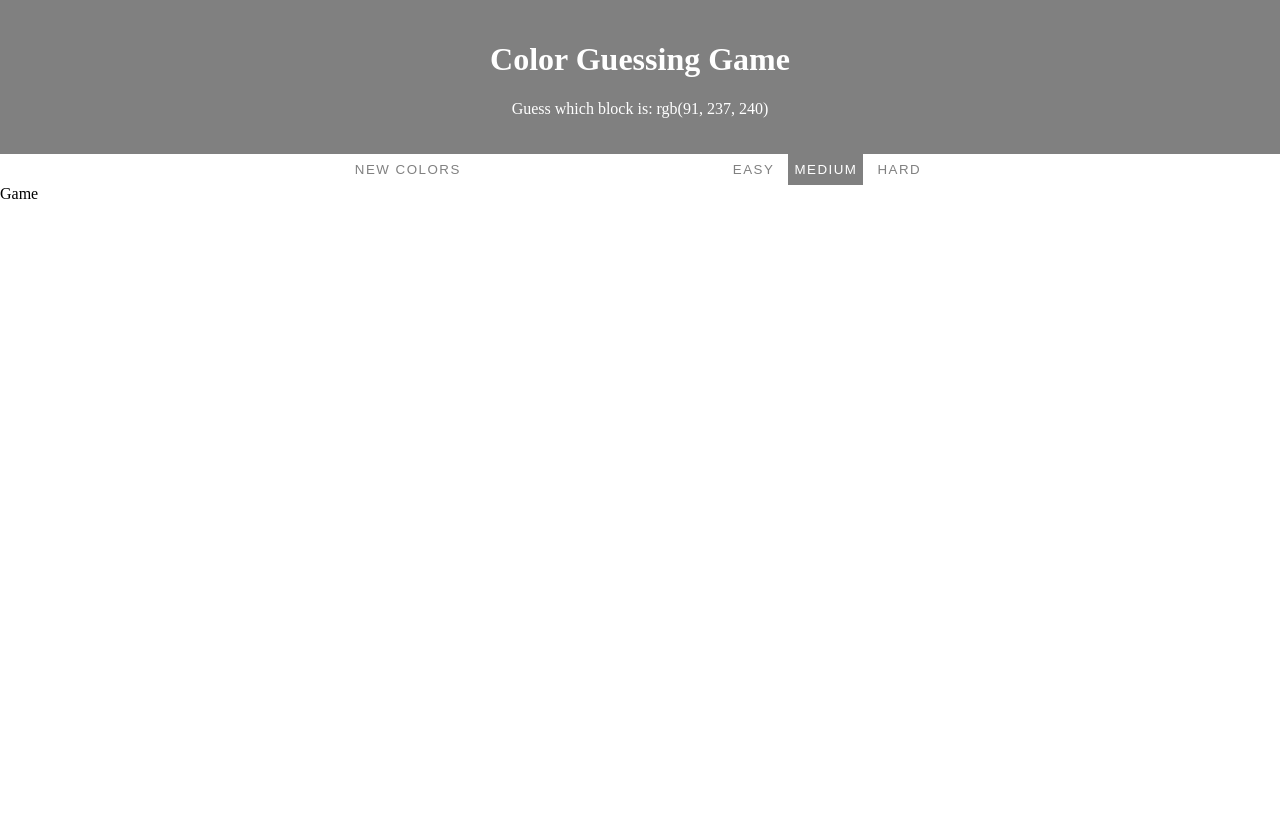
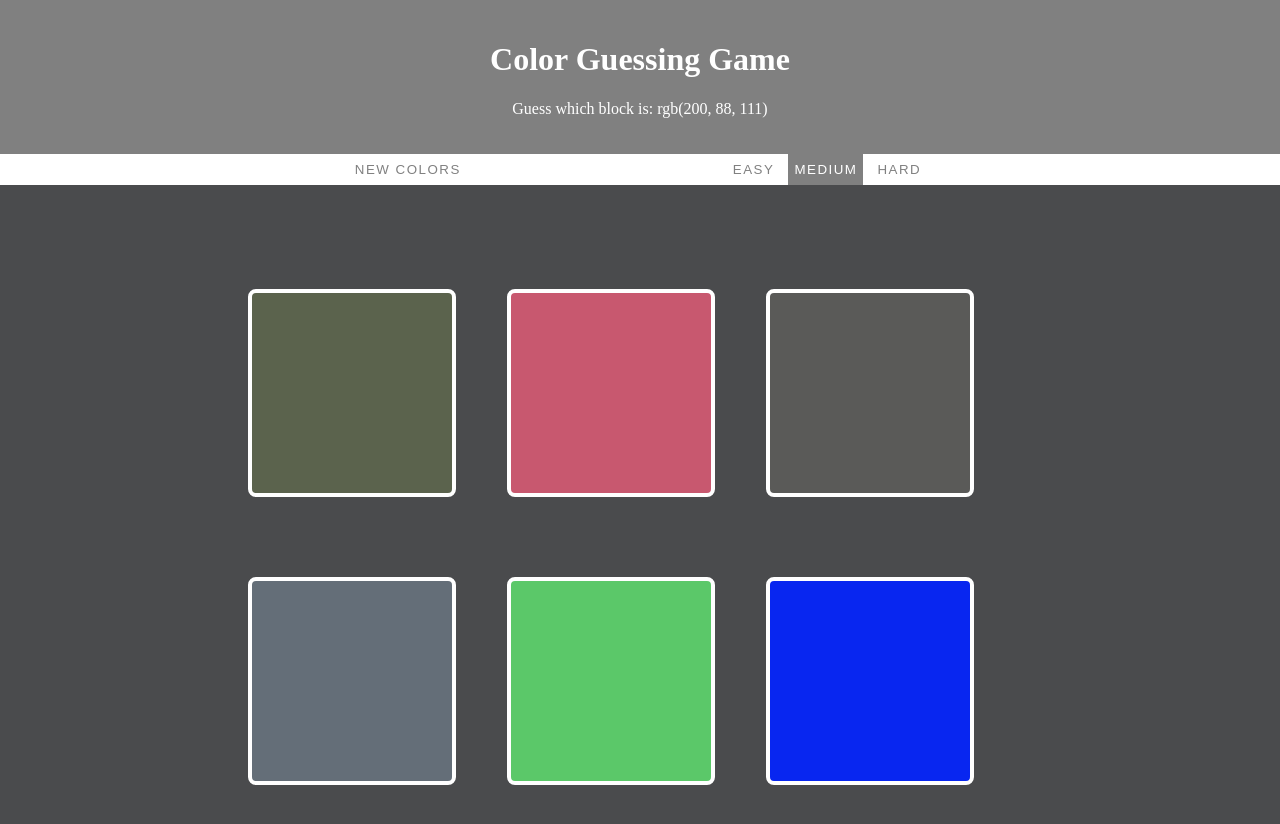
Before and after one commit to sanchito59/color-guessing-game, a React (Create React App) app: page / in a window 1280 px wide. Shown: the top 824 px of the page. Before the commit the page ends 800 px from the top, so only its background shows below. Built offline with nearby package versions, Linux system fonts and the light colour scheme.

Commit message:
add game v0.9

```diff
--- /dev/null
+++ b/src/components/pages/Homepage/components/Game/components/ColorBlock/index.jsx
@@ -0,0 +1,38 @@
+import React, { useState } from "react";
+import styled from "styled-components";
+
+const ColorSquare = styled.div`
+  border: 4px solid white;
+  width: 200px;
+  height: 200px;
+  border-radius: 8px;
+  margin: 40px;
+  background: ${(props) => props.color};
+  visibility: ${(props) => props.visible};
+
+  transition: border 0.5s;
+  :hover {
+    border: 3px solid black;
+    cursor: pointer;
+  }
+
+  @media (max-width: 767px) {
+    width: 150px;
+    height: 150px;
+    margin: 16px;
+  }
+`;
+
+const ColorBlock = ({ color, pickedColor, checkColor }) => {
+  const [visible, setVisibility] = useState("visible");
+
+  return (
+    <ColorSquare
+      color={color}
+      visible={visible}
+      onClick={() => setVisibility(checkColor(color, pickedColor))}
+    />
+  );
+};
+
+export default ColorBlock;
--- a/src/components/pages/Homepage/components/Game/index.jsx
+++ b/src/components/pages/Homepage/components/Game/index.jsx
@@ -1,13 +1,61 @@
 import React from "react";
+import ColorBlock from "./components/ColorBlock";
 import styled from "styled-components";
 
-const Game = () => {
-  const test = "";
+const GameSection = styled.section`
+  padding: 64px 0px;
+  display: flex;
+  justify-content: center;
+  background: rgb(74, 75, 77);
+
+  @media (max-width: 767px) {
+    padding: 32px 0px;
+  }
+`;
+
+const ColorGrid = styled.div`
+  display: grid;
+  grid-template-columns: 30% 30% 30%;
+
+  @media (max-width: 767px) {
+    grid-template-columns: 50% 50%;
+  }
+`;
+
+const Game = ({
+  colors,
+  pickedColor,
+  handleCorrect,
+  handleMessage,
+  handleButtonMessage,
+}) => {
+  const checkColor = (divColor, correctColor) => {
+    if (divColor === correctColor) {
+      handleCorrect(true);
+      handleMessage("CORRECT!");
+      handleButtonMessage("PLAY AGAIN?");
+      return "visible";
+    } else {
+      handleMessage("TRY AGAIN");
+      return "hidden";
+    }
+  };
 
   return (
-    <div>
-      <div>Game</div>
-    </div>
+    <GameSection>
+      <ColorGrid>
+        {colors.map((color, index) => {
+          return (
+            <ColorBlock
+              key={index}
+              color={color}
+              pickedColor={pickedColor}
+              checkColor={checkColor}
+            />
+          );
+        })}
+      </ColorGrid>
+    </GameSection>
   );
 };
 
--- a/src/components/pages/Homepage/index.jsx
+++ b/src/components/pages/Homepage/index.jsx
@@ -20,6 +20,7 @@ const MenuButton = styled.button`
   :hover {
     background: grey;
     color: white;
+    cursor: pointer;
   }
 `;
 
@@ -37,14 +38,24 @@ const Message = styled.span`
   width: 20%;
   padding: 8px 0px;
   text-align: center;
+  letter-spacing: 1.5px;
+  color: grey;
 `;
 
 const Homepage = () => {
   const [difficulty, setDifficulty] = useState(6);
-  const [colors, setColors] = useState([]);
-  const [pickedColor, setPickedColor] = useState("rgb(91, 237, 240)");
+  const [colors, setColors] = useState([
+    "rgb(91, 099, 77)",
+    "rgb(200, 88, 111)",
+    "rgb(90, 90, 88)",
+    "rgb(100, 110, 120)",
+    "rgb(91, 200, 105)",
+    "rgb(8, 38, 240)",
+  ]);
+  const [pickedColor, setPickedColor] = useState("rgb(200, 88, 111)");
   const [correct, setCorrect] = useState(false);
   const [message, setMessage] = useState("");
+  const [playButtonMessage, setPlayButtonMessage] = useState("NEW COLORS");
 
   const init = () => {
     console.log("initialized");
@@ -55,7 +66,7 @@ const Homepage = () => {
     <>
       <Header pickedColor={pickedColor} correct={correct} />
       <MenuBar changeColors={setColors} changeDifficulty={setDifficulty}>
-        <MenuButton>NEW COLORS</MenuButton>
+        <MenuButton>{playButtonMessage}</MenuButton>
         <Message>{message}</Message>
         <DifficultyButton
           onClick={() => setDifficulty(3)}
@@ -79,7 +90,13 @@ const Homepage = () => {
           HARD
         </DifficultyButton>
       </MenuBar>
-      <Game />
+      <Game
+        pickedColor={pickedColor}
+        colors={colors}
+        handleCorrect={setCorrect}
+        handleMessage={setMessage}
+        handleButtonMessage={setPlayButtonMessage}
+      />
     </>
   );
 };
```
